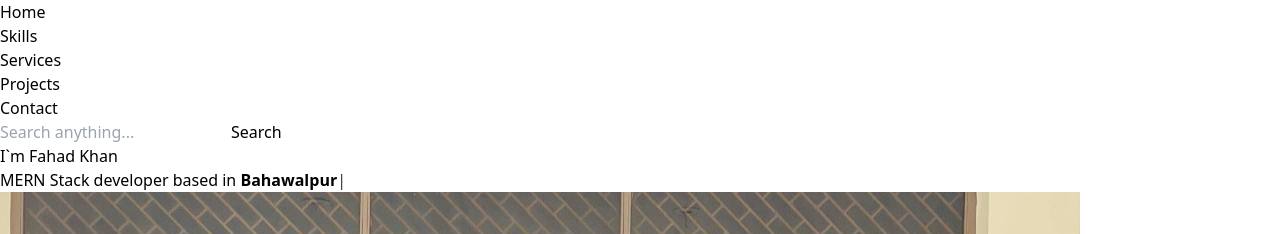
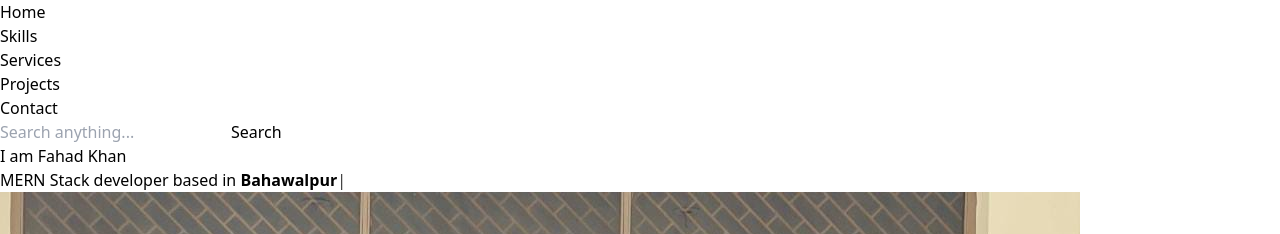
Before and after one commit to FahadKhanLangah/fahad_khan_portfolio, a React (Vite) app: page / in a window 1280 px wide. Shown: the top 234 px of the page. Built offline with nearby package versions, Linux system fonts and the light colour scheme.

Commit message:
Changed name

```diff
--- a/src/components/Hero.jsx
+++ b/src/components/Hero.jsx
@@ -5,9 +5,9 @@ const Hero = () => {
     <div className='flex sm:m-4 sm:flex-row flex-col mb-5'>
       <div className='sm:w-[50%] w-full flex justify-center items-center'>
         <div className='shadow-xl rounded-xl p-4 w-full text-center bg-slate-100'>
-          <h1 className='cursor-pointer font-bold text-3xl sm:text-5xl bg-transparent bg-gradient-to-r from-blue-700 to-green-700 uppercase tracking-tight text-transparent bg-clip-text'>I`m Fahad Khan</h1>
+          <h1 className='cursor-pointer font-bold text-3xl sm:text-5xl bg-transparent bg-gradient-to-r from-blue-700 to-green-700 uppercase tracking-tight text-transparent bg-clip-text'>I am Fahad Khan</h1>
           <p className='sm:pl-2 pt-2 text-xl sm:pt-6 font-semibold'>
-            <ReactTyped strings={["MERN Stack developer based in <strong>Bahawalpur</strong>","Available for Freelancing","Build fully Responsive and attractive websites"]} typeSpeed={80} backDelay={3000} loop={true}></ReactTyped>
+            <ReactTyped strings={["MERN Stack developer based in <strong>Bahawalpur</strong>","Available for work","Build fully Responsive and attractive websites"]} typeSpeed={80} backDelay={3000} loop={true}></ReactTyped>
           </p>
         </div>
       </div>
```
